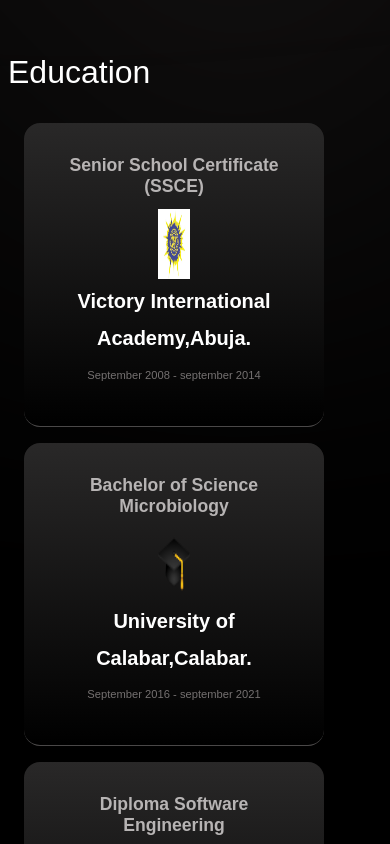
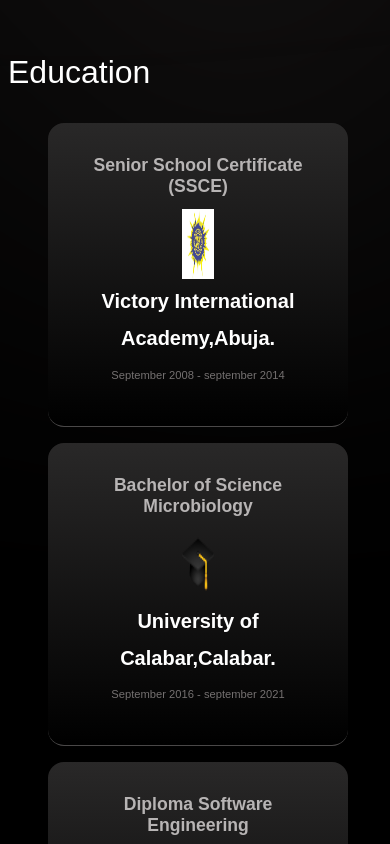
Before and after one commit to Kechi-Kenneth/My-Portfolio-with-ReactJs, a React (Vite) app: page / in a window 390 px wide. Shown: the part 1740-2584 px from the top of the page. Built offline with nearby package versions, Linux system fonts and the light colour scheme.

Commit message:
added education correction

```diff
--- a/src/Components/Education/Education.css
+++ b/src/Components/Education/Education.css
@@ -33,7 +33,7 @@
 @media (max-width:500px) {
   .education-container {
     flex-direction: column;
-    margin-left: 1rem;
+    margin-left: 2.5rem;
   }
 
 }
```
